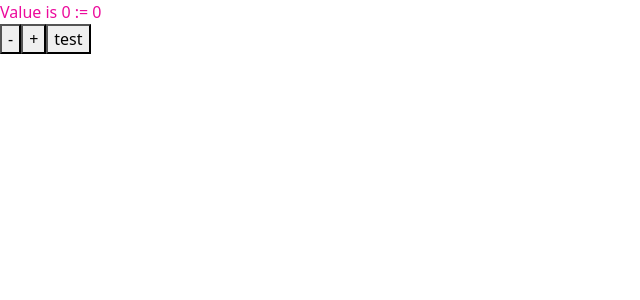
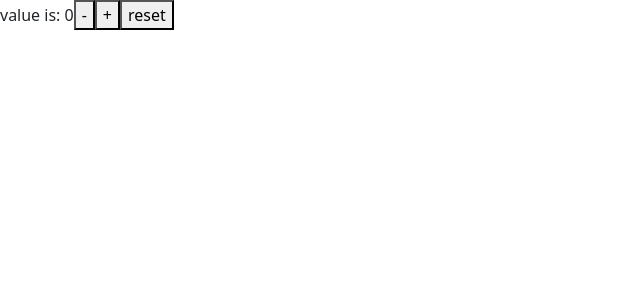
Before and after one commit to MDarmussa/EDU-Udemy, a React (Create React App) app: page / in a window 1280 px wide. Shown: the top 300 px of the page, without its empty margins (0-640 px from the left). Built offline with nearby package versions, Linux system fonts and the light colour scheme.

Commit message:
useReducer completed

```diff
--- a/src/App.js
+++ b/src/App.js
@@ -1,16 +1,12 @@
 import React, {useContext} from 'react'
-import StateExample from './components/useState'
-import UseEffectExample from './components/useEffect'
-import UseRefExample from './components/useRef'
-import UseMemoExample from './components/useMemo'
-import {ColorContext} from './components/useContext'
+import UseReducerExample from './components/useReducer'
 
 
 function App() {
 
   return (
     <div>
-      <UseMemoExample />
+      <UseReducerExample />
     </div>
   )
 }
--- /dev/null
+++ b/src/Reducer/reducerTest.js
@@ -0,0 +1,17 @@
+
+
+const reducerTest = (state, action) => {
+     switch(action.type)
+     {
+          case 'increment':
+               return {count : state.count + 1}
+          case 'decrement':
+               return {count : state.count - 1}
+          case 'reset':
+               return {count : 0}
+          default:
+               return {}
+     }
+}
+
+export default reducerTest;
--- /dev/null
+++ b/src/components/useReducer.js
@@ -0,0 +1,44 @@
+import React, { useState, useReducer } from 'react'
+import reducerTest from '../Reducer/reducerTest'
+
+const initialValue = {
+     count: 0
+}
+//reducer always takes state and action (two params)
+//state and action are variables params, any names
+//state is the user input value - current value
+//action: is the action or change after the input is entered
+//dispatch: use to execute statements when we ask for it from the reducer (apply in this example)
+//count : state.count + 1  -- MEANS-- count = state.count + 1 (: is like =)
+//in real projects, we put the reducer is a seperate file to be reached from any components. useReducer is like useState but is more powerfull
+
+
+// const reducer = (state, action) => { // moved to src > Reducer > reducerTest.js
+//      switch(action.type)
+//      {
+//           case 'increment':
+//                return {count : state.count + 1}
+//           case 'decrement':
+//                return {count : state.count - 1}
+//           case 'reset':
+//                return {count : 0}
+//           default:
+//                return {}
+//      }
+// }
+
+
+function UseReducerExample() {
+     const [state, dispatch] = useReducer(reducerTest, initialValue)
+
+  return (
+    <div>
+     value is: {state.count}
+          <button onClick={() => dispatch({type: 'decrement'})}>-</button>
+          <button onClick={() => dispatch({type: 'increment'})}>+</button>
+          <button onClick={() => dispatch({type:'reset'})}>reset</button>
+    </div>
+  )
+}
+
+export default UseReducerExample
```
